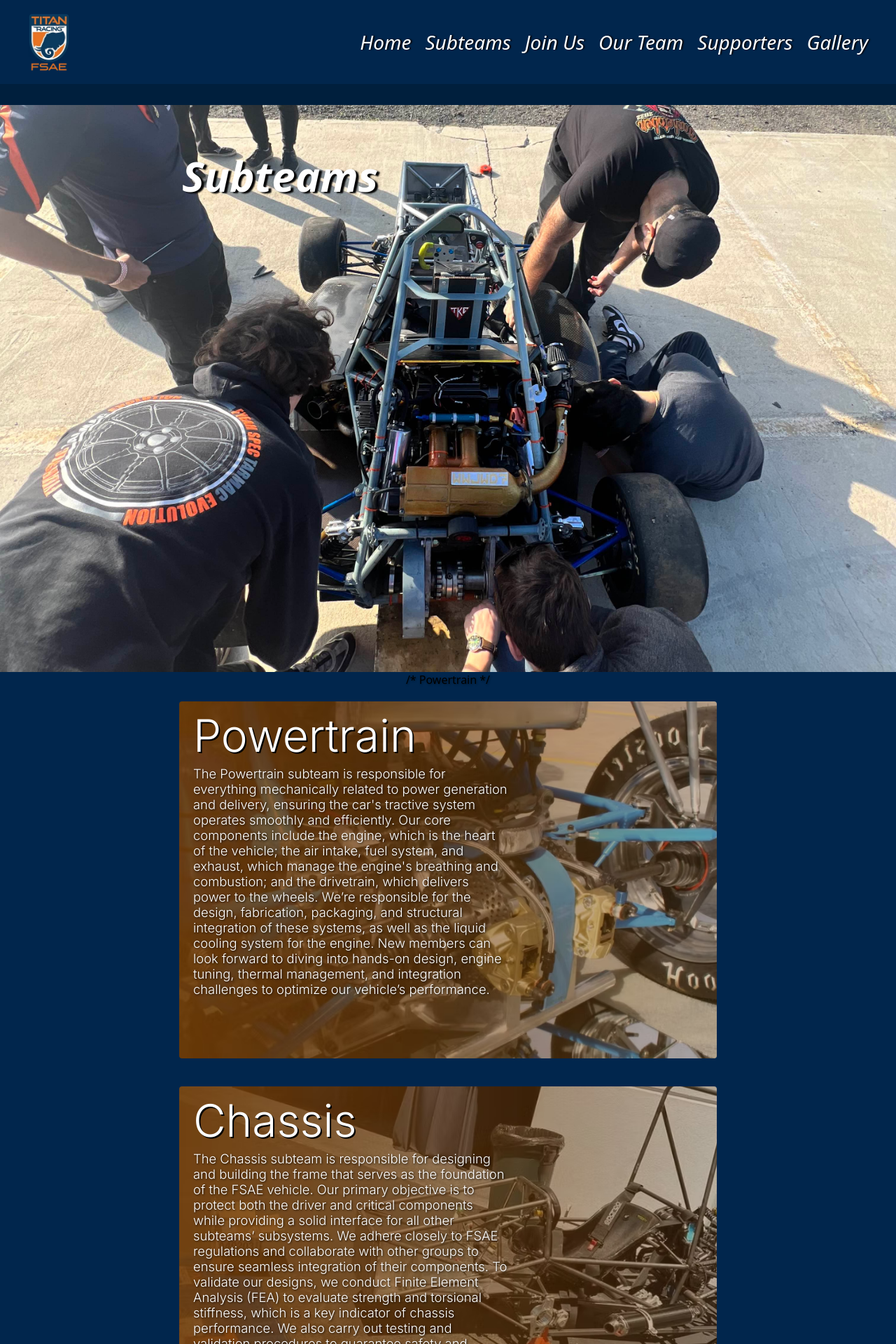
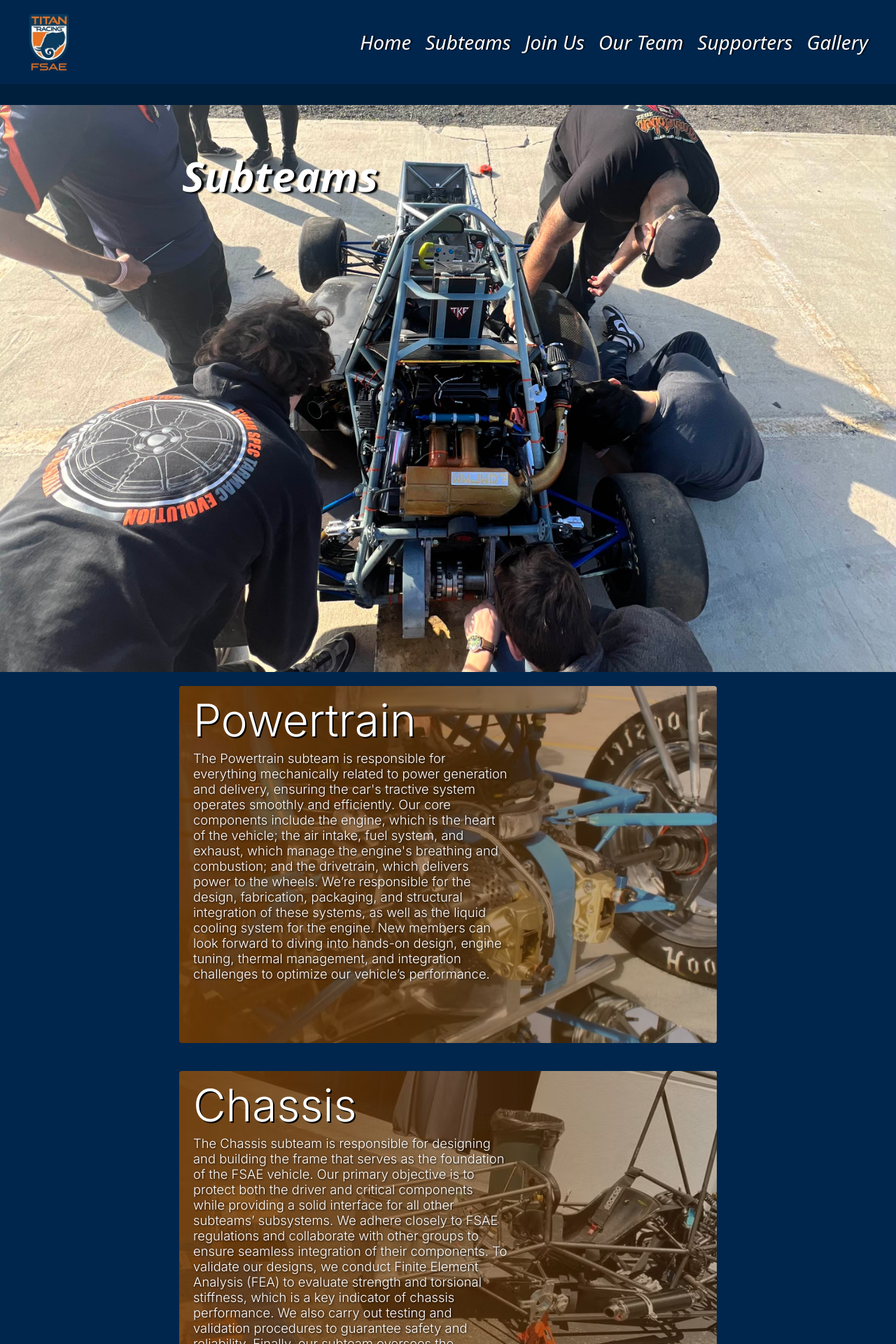
Before and after one commit to eliThomass/csuf-fsae-website-react, a React (Vite) app: page /subteams in a window 1280 px wide. Shown: the top 1920 px of the page at 70% size. Built offline with nearby package versions, Linux system fonts and the light colour scheme.

Commit message:
minor fix to text in subteams

```diff
--- a/src/pages/Subteams.jsx
+++ b/src/pages/Subteams.jsx
@@ -15,7 +15,7 @@ function Subteams() {
 
       <div id="subteam-cards">
 
-        /* Powertrain */
+	{ /* Powertrain */}
         <div
           className="card"
           style={{ backgroundImage: "url('/assets/images/subteam/powergrad.avif')" }}
```
